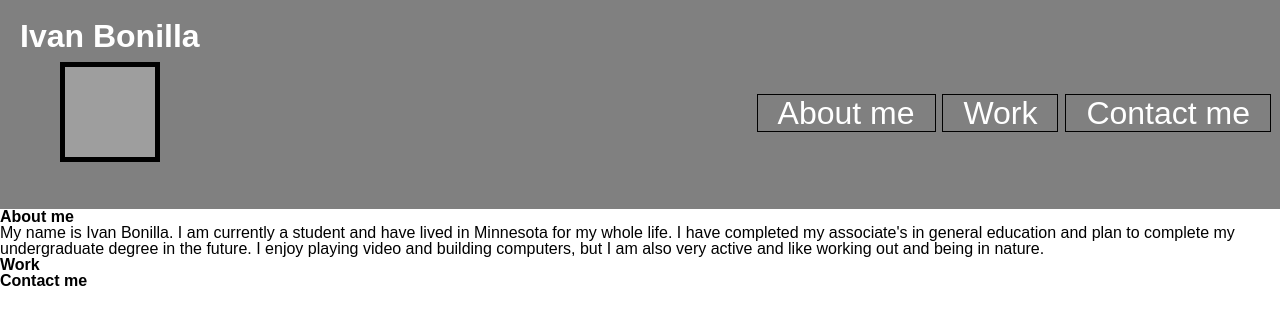
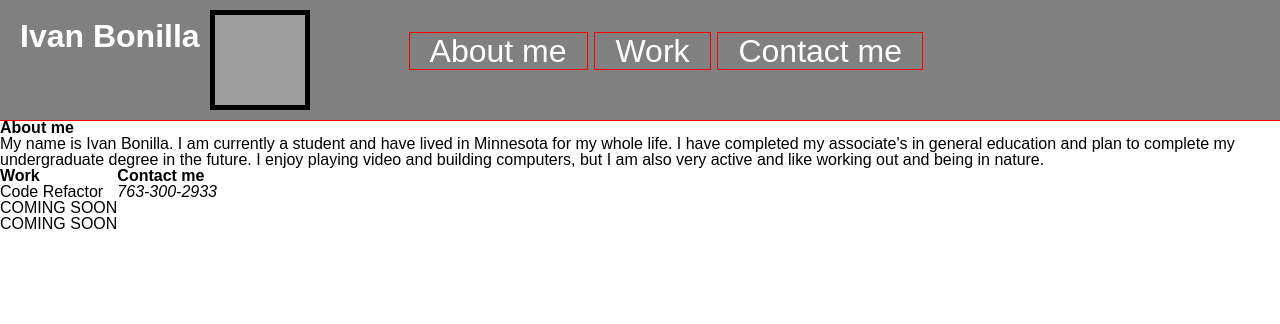
Before and after one commit to IvaBon/02-profile, a plain HTML site: page index.html in a window 1280 px wide. Drawn offline with Linux system fonts and the light colour scheme; grey boxes are pictures that could not be loaded.

Commit message:
added main sections and flexbox

```diff
--- a/assests/style.css
+++ b/assests/style.css
@@ -1,7 +1,14 @@
 * / {
     box-sizing: border-box;
+
 }
+/* css for the header of the page */
+#flexheader{
+    display:flex;
+    flex: 1 1 1;
+    outline:1px solid red;
 
+}
 header,h1 {
     background-color: grey;
     color: white;
@@ -10,22 +17,30 @@ header,h1 {
     display: block;
 }
 
-img {
+ img {
     width: 100px;
     height: 100px;
-    margin-left: 50px;
-    border: 5px solid black;
+    margin-right: 50px;
+    border: 5px solid rgb(0, 0, 0);
 }
 
-li {
+.navli {
     display:inline;
     padding:0px 20px;
     position: relative;
-    bottom:70px;
-    outline: 1px solid black;
+    top: 25px;
+    left: 50px;
+    outline: 1px solid rgb(255, 0, 0);
 
 }
+
  .text-right{
     text-align: right;
+}
 
-}
+/* css for the about me section of the page */
+
+ #flex {
+    display:flex;
+    flex-wrap: wrap;
+ }
--- a/index.html
+++ b/index.html
@@ -9,19 +9,19 @@
     <title>Professional Profile</title>
 </head>
 <body>
-    <header>
+    <header id="flexheader">
         <h1>Ivan Bonilla</h1>
         <img src="./assests/profile.JPG" alt="photo of Ivan Bonilla" />
         <nav class="text-right">
             <ul>
-                <li>About me</li>
-                <li>Work</li>
-                <li>Contact me</li>
+                <li class="navli"><a href="#navaboutme"></a>About me</li>
+                <li class="navli"><a href="#navwork"></a>Work</li>
+                <li class="navli"><a href="#navcontactme"></a>Contact me</li>
             </ul>
         </nav>
     </header>
-    <main>
-        <section>
+    <main id="flex">
+        <section id="navaboutme">
             <h2>About me</h2>
             <p>
                 My name is Ivan Bonilla. I am currently a student and
@@ -32,12 +32,22 @@
             </p>
         </section>
 
-        <section>
-            <h2>Work</h2>
+        <section id="navwork">
+            <h3>Work</h3>
+              <article class="relative">
+                 <ul>
+                     <li>Code Refactor</li>
+                     <li>COMING SOON</li>
+                     <li>COMING SOON</li>
+                 </ul>
+              </article>
         </section>
 
-        <section>
-            <h2>Contact me</h2>
+        <section id="navcontactme">
+            <h4>Contact me</h4>
+              <address>
+                763-300-2933
+              </address>
         </section>
     </main>
 
```
